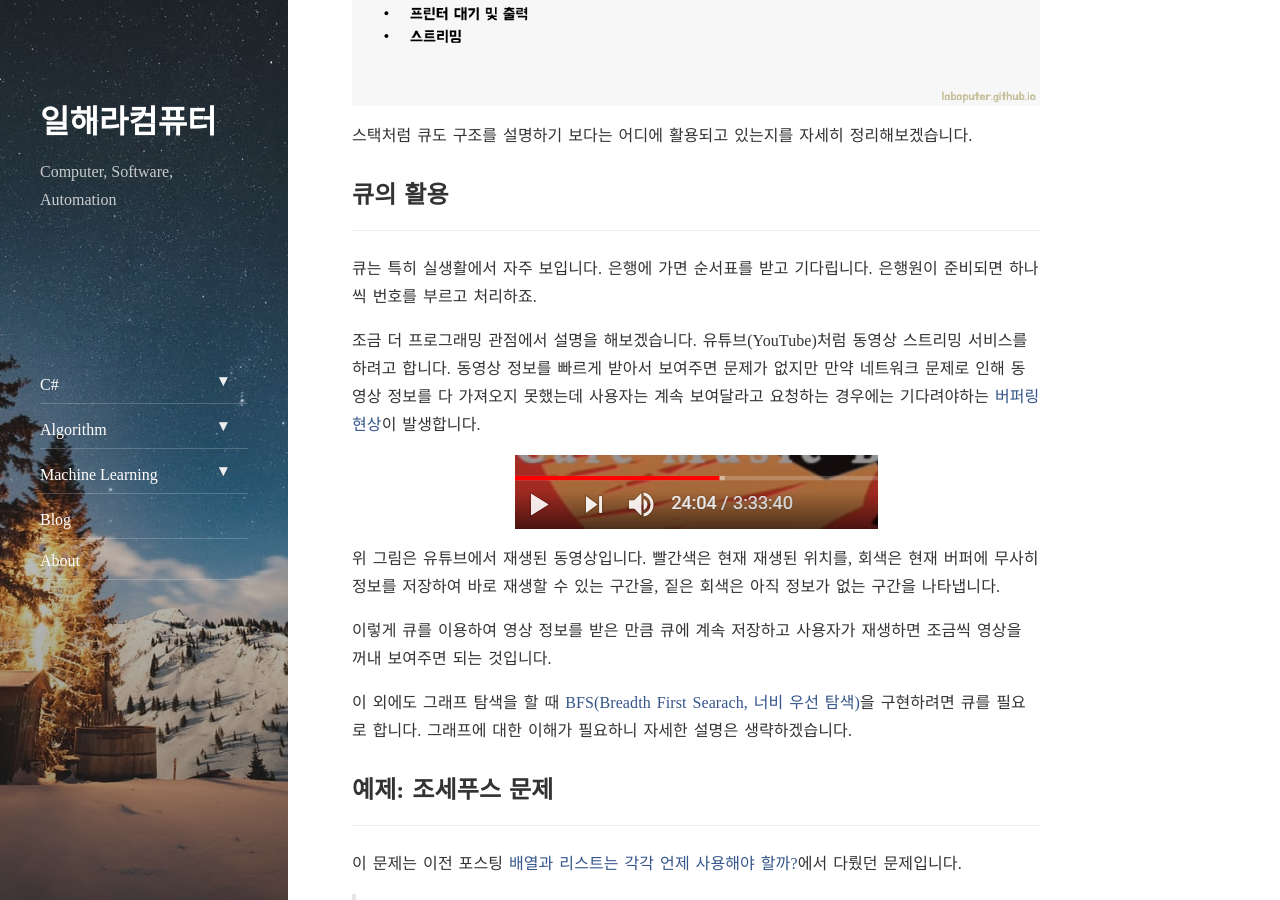
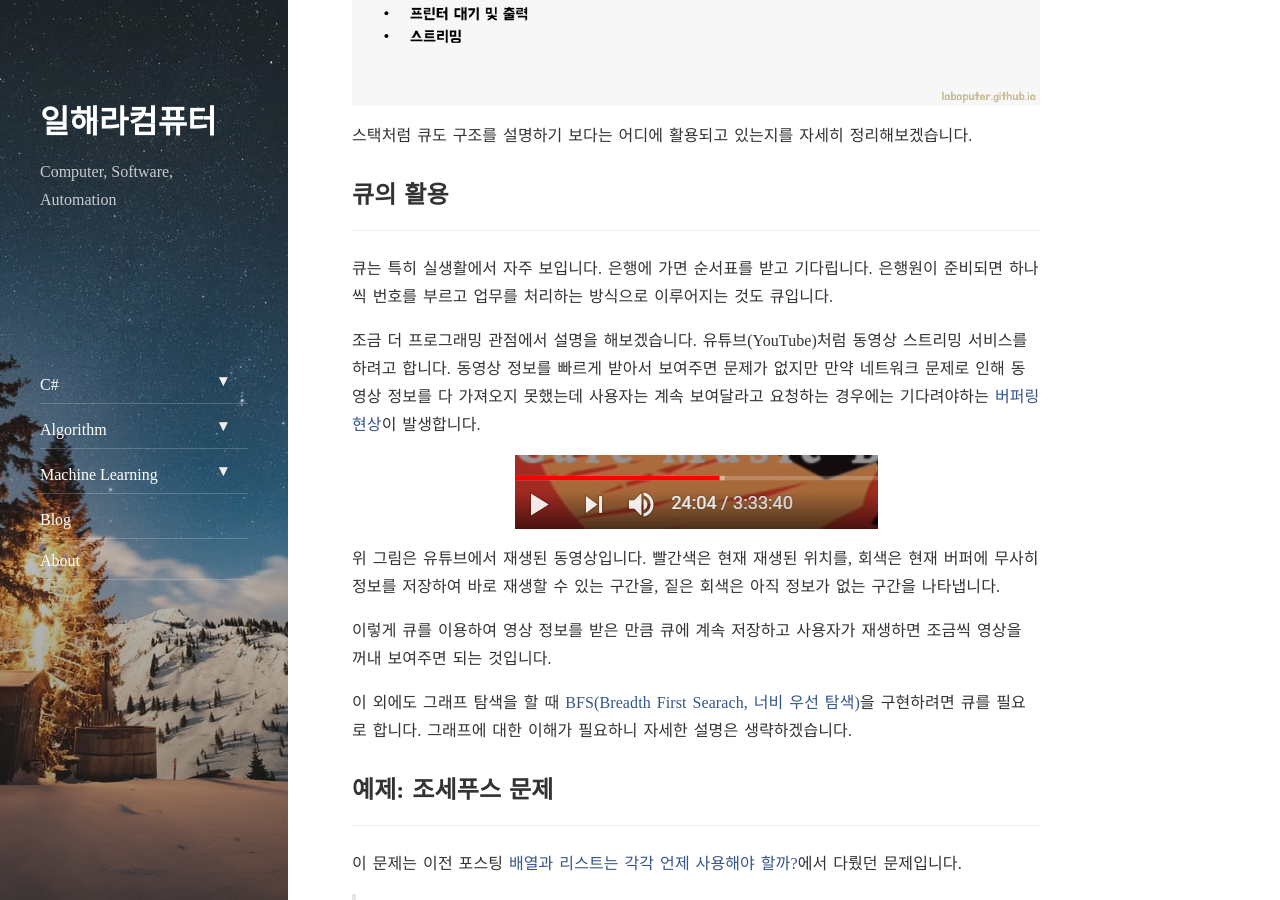
Before and after one commit to Laboputer/Laboputer.github.io, a Jekyll site: the page built from _posts/algorithm-ds/2017-09-15-queue.md, in a window 1280 px wide and 900 px high, scrolled down 807 px. Built offline with Jekyll 4.4.1, drawn with Linux system fonts in a browser that asks for light colours; nearby versions of some CDN libraries; comment, search, counter and statistics services are not loaded.

Commit message:
Update a post (queue)

```diff
--- a/_posts/algorithm-ds/2017-09-15-queue.md
+++ b/_posts/algorithm-ds/2017-09-15-queue.md
@@ -20,7 +20,7 @@ tags: datastructure
 ## 큐의 활용
 ---
 
-큐는 특히 실생활에서 자주 보입니다. 은행에 가면 순서표를 받고 기다립니다. 은행원이 준비되면 하나씩 번호를 부르고 처리하죠.
+큐는 특히 실생활에서 자주 보입니다. 은행에 가면 순서표를 받고 기다립니다. 은행원이 준비되면 하나씩 번호를 부르고 업무를 처리하는 방식으로 이루어지는 것도 큐입니다.
 
 조금 더 프로그래밍 관점에서 설명을 해보겠습니다. 유튜브(YouTube)처럼 동영상 스트리밍 서비스를 하려고 합니다. 동영상 정보를 빠르게 받아서 보여주면 문제가 없지만 만약 네트워크 문제로 인해 동영상 정보를 다 가져오지 못했는데 사용자는 계속 보여달라고 요청하는 경우에는 기다려야하는 [버퍼링 현상](https://ko.wikipedia.org/wiki/%EB%B2%84%ED%8D%BC_(%EC%BB%B4%ED%93%A8%ED%84%B0_%EA%B3%BC%ED%95%99))이 발생합니다.
 
```
